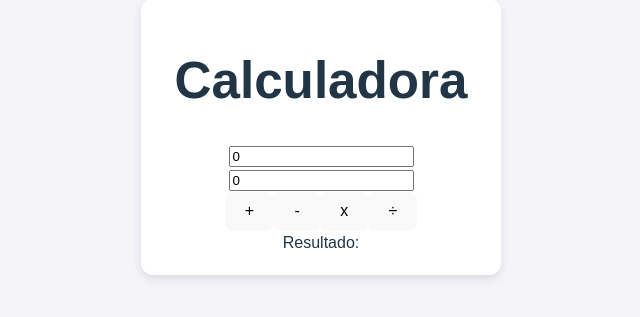
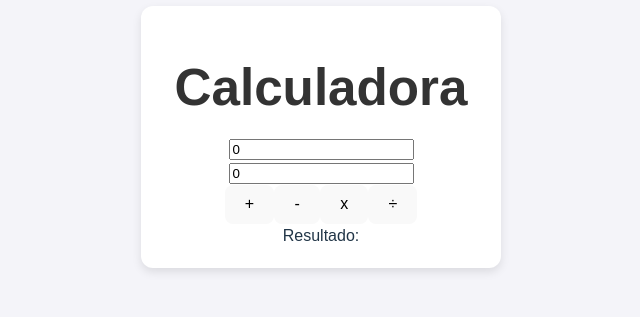
Before and after one commit to inesitalarr/Ejercicio-React-2025, a React (Vite) app: page / in a window 1280 px wide. Shown: the part 263-580 px from the top of the page, without its empty margins (319-959 px from the left). Built offline with nearby package versions, Linux system fonts and the light colour scheme.

Commit message:
add styling for h1 element in App.css

```diff
--- a/src/App.css
+++ b/src/App.css
@@ -16,3 +16,8 @@ body {
   text-align: center;
   max-width: 320px;
 }
+
+h1 {
+  color: #333;
+  margin-bottom: 20px;
+}
```
